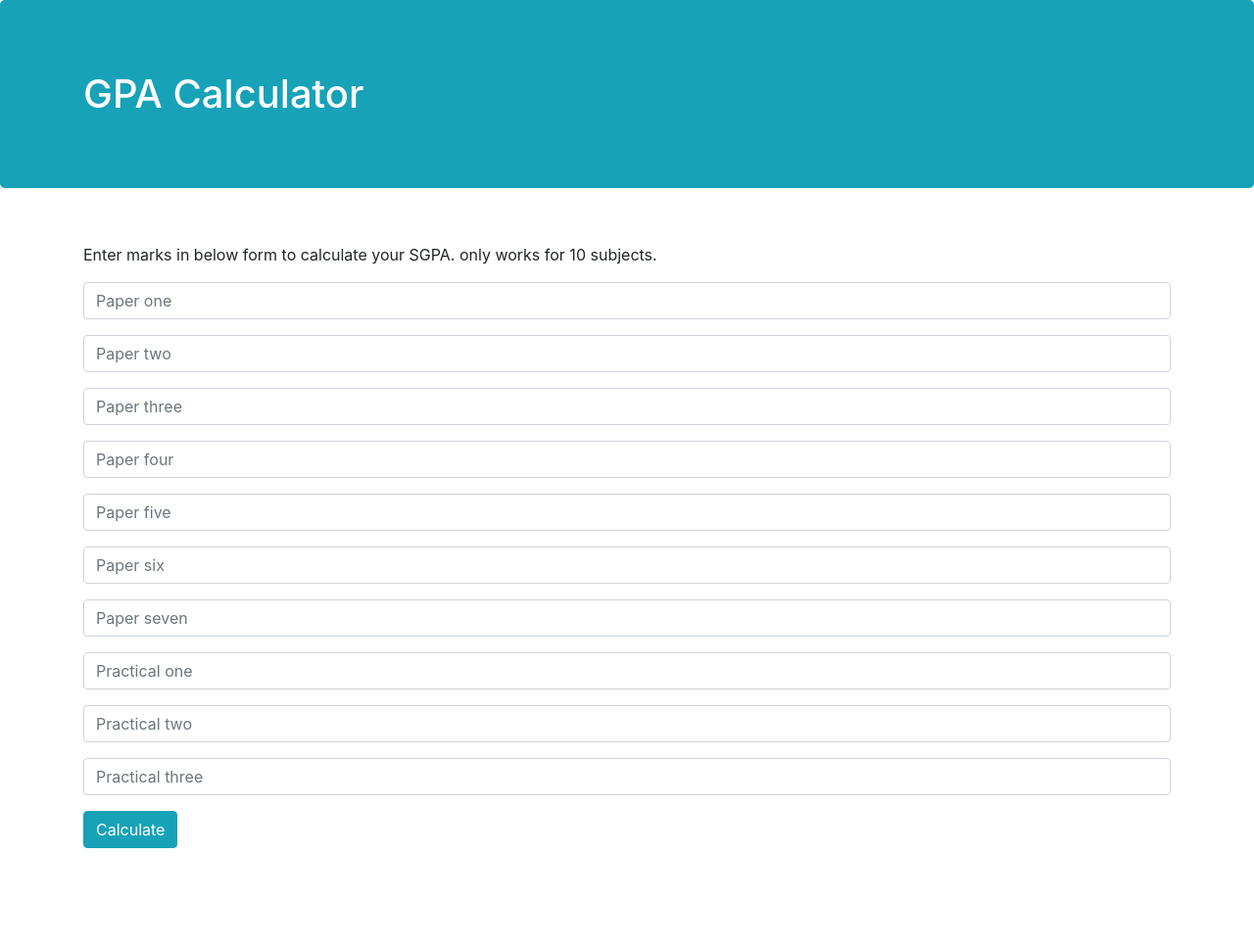
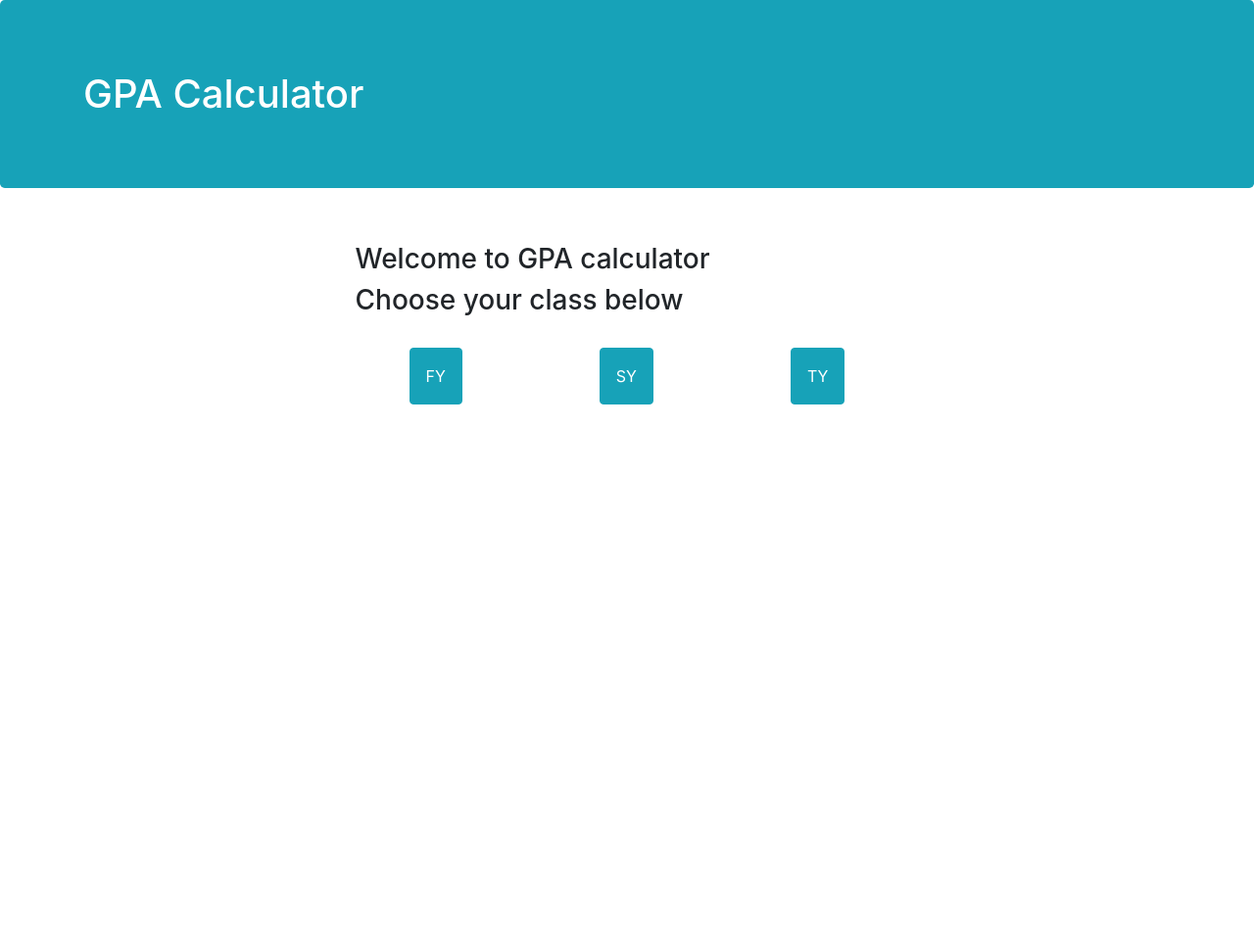
Before and after one commit to dheerajreal/gpa-calculator, a Python web app: template flask/templates/gpa.html in a window 1280 px wide. Shown: the whole page at 98% size. After the commit the page ends 413 px from the top, so only its background shows below. Run offline with Jinja, Linux system fonts and the light colour scheme; the template is opened without the code that fills it, so the values that code supplies are empty; some libraries are stand-ins or nearby versions.

Commit message:
changed homepage

```diff
--- a/flask/templates/gpa.html
+++ b/flask/templates/gpa.html
@@ -1,37 +1,16 @@
 {% extends "base.html" %}{% block body%}
-<p>Enter marks in below form to calculate your SGPA. only works for 10 subjects.</p>
-<form action="/" method="post" class="form-group ">
-    <div class="form-group">
-        <input type="number" name="one" min=0 max=100 step=1 class="form-control" placeholder="Paper one" required>
+
+
+<div class="jumbotron-fluid bg-white col-8 col-md-6 mx-auto">
+    <h3>Welcome to GPA calculator </h3>
+    <h3>Choose your class below</h3>
+    <div class="row">
+        <a class="btn btn-info my-4 mx-auto p-3" href="./ten">FY</a>
+        <a class="btn btn-info my-4 mx-auto p-3" href="./ten">SY</a>
+
+        <a class="btn btn-info my-4 mx-auto p-3" href="./eight">TY</a>
     </div>
-    <div class="form-group">
-        <input type="number" name="two" min=0 max=100 step=1 class="form-control" placeholder="Paper two" required>
-    </div>
-    <div class="form-group">
-        <input type="number" name="three" min=0 max=100 step=1 class="form-control" placeholder="Paper three" required>
-    </div>
-    <div class="form-group">
-        <input type="number" name="four" min=0 max=100 step=1 class="form-control" placeholder="Paper four" required>
-    </div>
-    <div class="form-group">
-        <input type="number" name="five" min=0 max=100 step=1 class="form-control" placeholder="Paper five" required>
-    </div>
-    <div class="form-group">
-        <input type="number" name="six" min=0 max=100 step=1 class="form-control" placeholder="Paper six" required>
-    </div>
-    <div class="form-group">
-        <input type="number" name="seven" min=0 max=100 step=1 class="form-control" placeholder="Paper seven" required>
-    </div>
-    <div class="form-group">
-        <input type="number" name="eight" min=0 max=100 step=1 class="form-control" placeholder="Practical one" required>
-    </div>
-    <div class="form-group">
-        <input type="number" name="nine" min=0 max=100 step=1 class="form-control" placeholder="Practical two" required>
-    </div>
-    <div class="form-group">
-        <input type="number" name="ten" min=0 max=100 step=1 class="form-control" placeholder="Practical three" required>
-    </div>
-    <button type="submit" class="btn btn-info">Calculate </button>
-</form>
 
+
+</div>
 {% endblock %}
```
